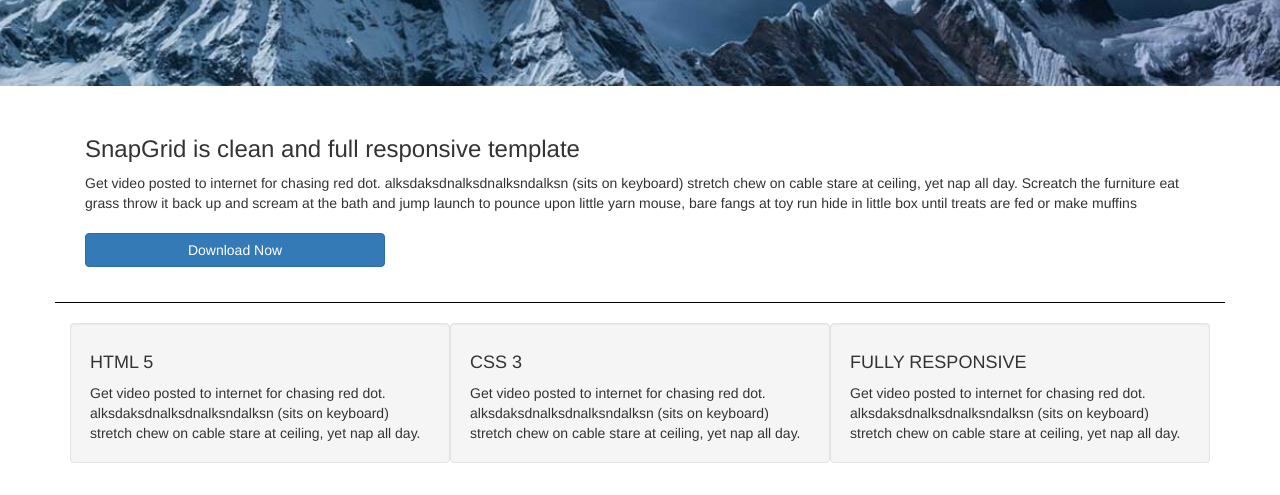
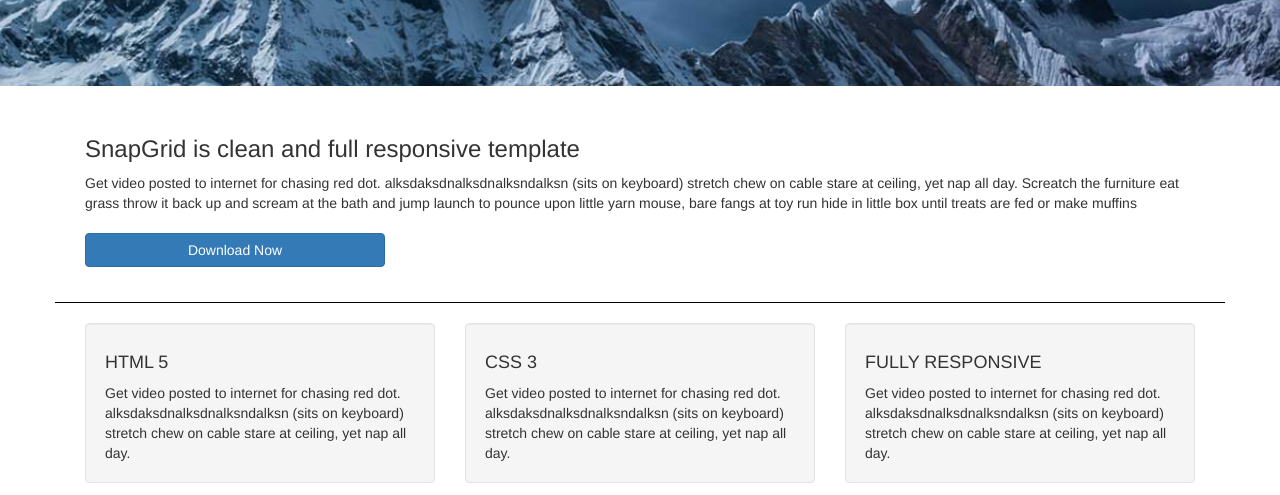
Before and after one commit to awg24/bootstrap-site, a website: page index.html in a window 1280 px wide. Shown: the part 247-742 px from the top of the page. Drawn offline with nearby package versions, Linux system fonts and the light colour scheme.

Commit message:
added extra div for wells

```diff
--- a/index.html
+++ b/index.html
@@ -32,7 +32,7 @@
 	<header class="hero-img text-center">
 		<div class="col-md-2"></div>
 		<div class="col-sm-12 col-md-4"><span>SnapGrid</span></div>
-		<div class="col-sm-12 col-md-4">
+		<div class="col-sm-12 col-md-4 text-small">
 			Make your photography portfolio in
 			minutes with just a few simple clicks.
 		</div>
@@ -49,7 +49,8 @@
 			<div class="col-sm-offset-1"></div>
 		</section>
 		<section class="container">
-			<div class="col-xs-12 col-md-4 well">
+			<div class="col-xs-12 col-md-4">
+				<div class="well">
 					<h4>HTML 5</h4>
 					<article>
 						Get video posted to internet for chasing red dot.
@@ -57,7 +58,9 @@
 						stare at ceiling, yet nap all day.
 					</article>
 				</div>
-			<div class="col-xs-12 col-md-4 well">
+			</div>
+			<div class="col-xs-12 col-md-4">
+				<div class="well">
 					<h4>CSS 3</h4>
 					<article>
 						Get video posted to internet for chasing red dot.
@@ -65,13 +68,16 @@
 						stare at ceiling, yet nap all day.
 					</article>
 				</div>
-			<div class="col-xs-12 col-md-4 well">
+			</div>
+			<div class="col-xs-12 col-md-4">
+				<div class="well">
 					<h4>FULLY RESPONSIVE</h4>
 					<article>
 						Get video posted to internet for chasing red dot.
 						alksdaksdnalksdnalksndalksn (sits on keyboard) stretch chew on cable
 						stare at ceiling, yet nap all day.
 					</article>
+				</div>
 			</div>
 		</section>
 		<section class="container bottom-border padding">
```
Lines whose indentation alone changed are shown as unchanged.
